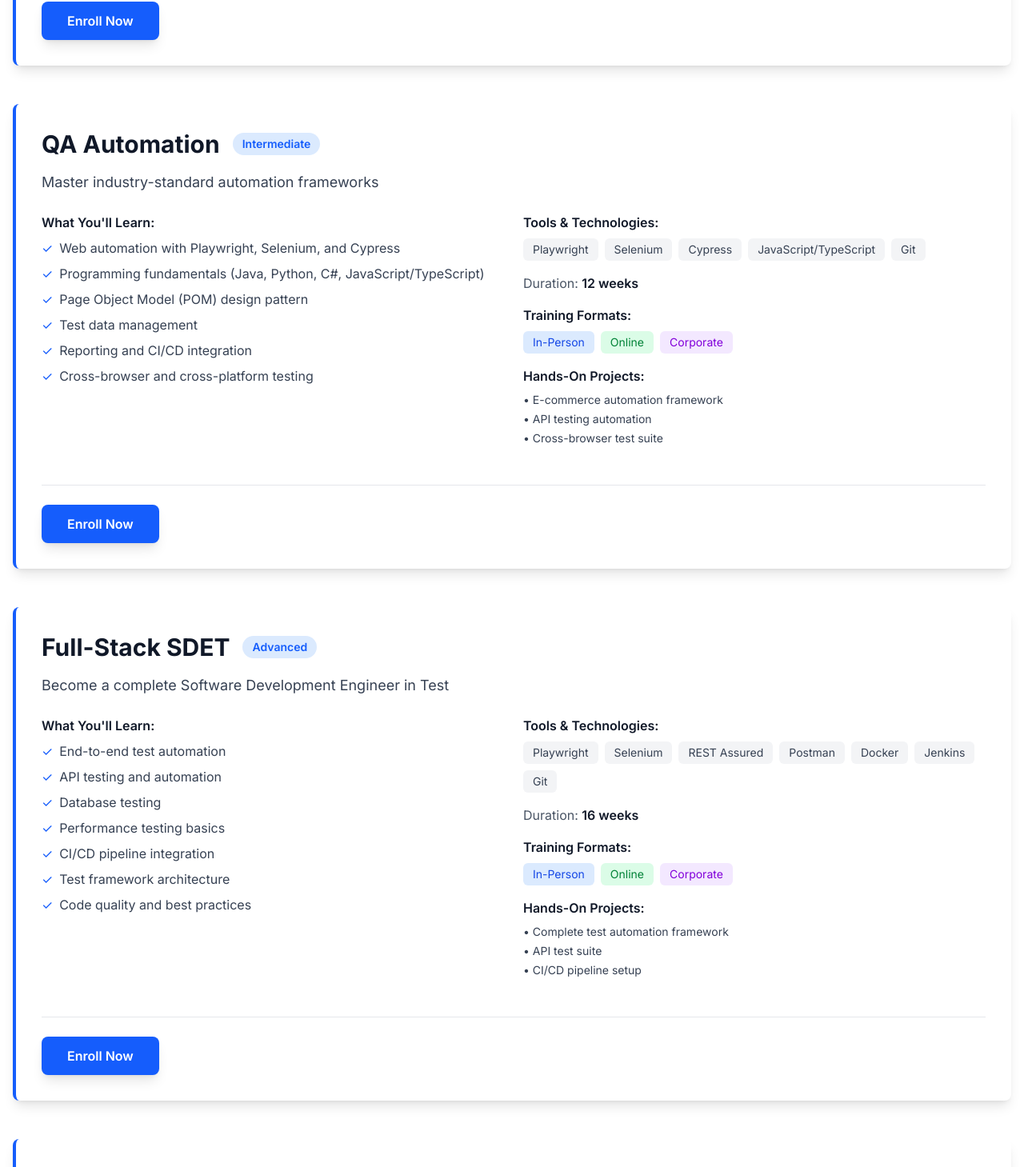
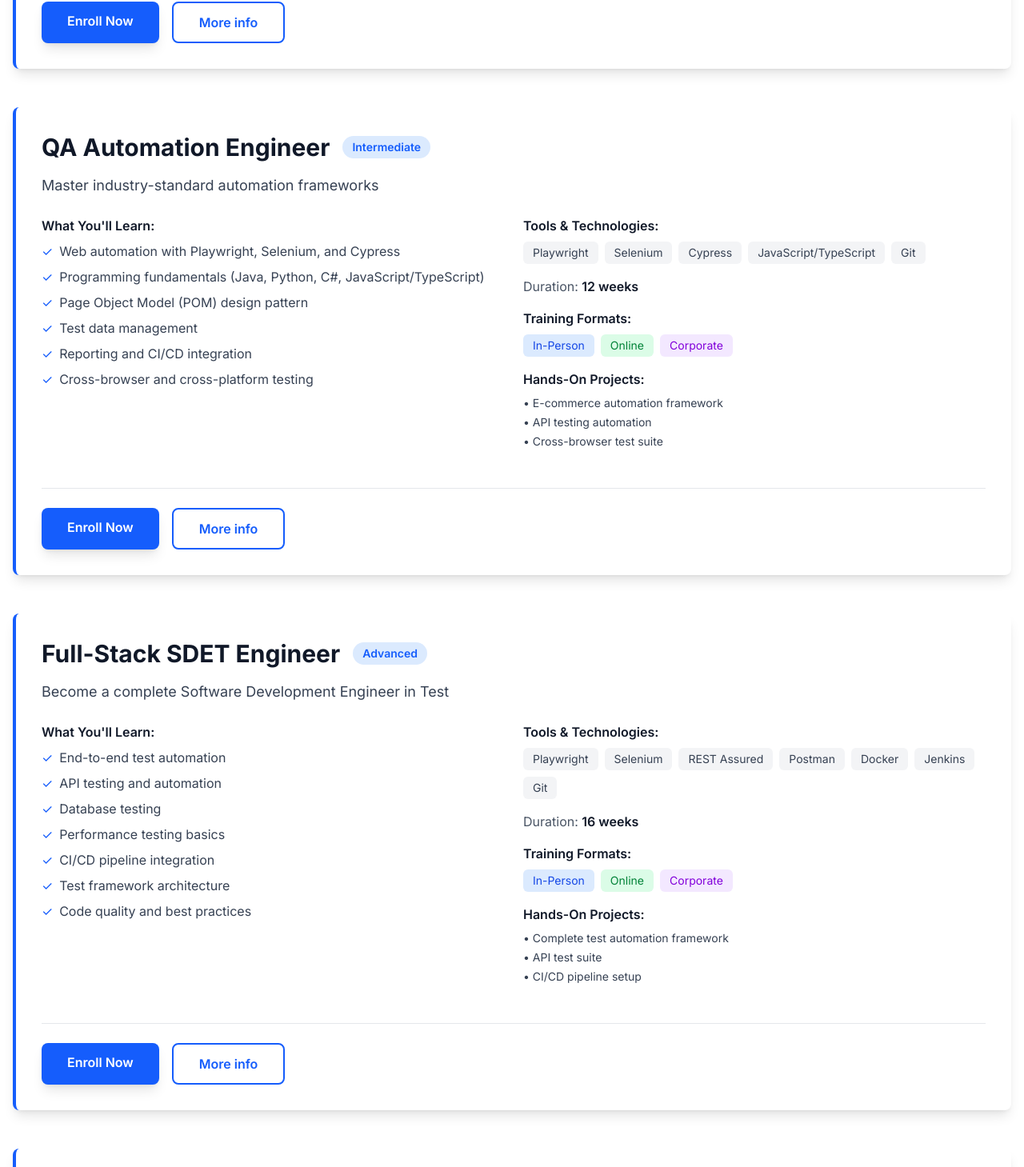
Before and after one commit to gits5213/gitsics-website, a Next.js app: page /courses in a window 1280 px wide. Shown: the part 1399-2858 px from the top of the page at 80% size. Built offline with nearby package versions, Linux system fonts and the light colour scheme.

Commit message:
updated courses

```diff
--- a/app/components/Footer.tsx
+++ b/app/components/Footer.tsx
@@ -44,17 +44,17 @@ export default function Footer() {
               <li><Link href="/staffing" className="hover:text-white transition">Staffing Solutions</Link></li>
               <li>
                 <a href="https://gits5213.github.io/gits/" target="_blank" rel="noopener noreferrer" className="hover:text-white transition">
-                  Educational Website
+                  Global I Tech Solutions University
+                </a>
+              </li>
+              <li>
+                <a href="https://mdszaman.com/" target="_blank" rel="noopener noreferrer" className="hover:text-white transition">
+                  Md Shahnewaz Zaman | Portfolio
                 </a>
               </li>
               <li>
                 <a href="http://visiblehomeinspections.com/" target="_blank" rel="noopener noreferrer" className="hover:text-white transition">
                   Visible Home Inspections LLC
-                </a>
-              </li>
-              <li>
-                <a href="https://mdszaman.com/" target="_blank" rel="noopener noreferrer" className="hover:text-white transition">
-                  Md Shahnewaz Zaman | Portfolio
                 </a>
               </li>
             </ul>
--- a/app/courses/page.tsx
+++ b/app/courses/page.tsx
@@ -35,7 +35,7 @@ const courses = [
   },
   {
     id: "qa-automation",
-    title: "QA Automation",
+    title: "QA Automation Engineer",
     description: "Master industry-standard automation frameworks",
     duration: "12 weeks",
     level: "Intermediate",
@@ -52,7 +52,7 @@ const courses = [
   },
   {
     id: "fullstack-sdet",
-    title: "Full-Stack SDET",
+    title: "Full-Stack SDET Engineer",
     description: "Become a complete Software Development Engineer in Test",
     duration: "16 weeks",
     level: "Advanced",
@@ -304,7 +304,39 @@ export default function Courses() {
                 </div>
               </div>
               <div className="mt-6 pt-6 border-t border-gray-200">
-                <CTAButton href="/enroll" text="Enroll Now" />
+                <div className="flex flex-col sm:flex-row gap-4">
+                  <CTAButton href="/enroll" text="Enroll Now" />
+                  {course.id === "qa-manual" && (
+                    <a
+                      href="https://gitsuniversity.org/courses/manual/"
+                      target="_blank"
+                      rel="noopener noreferrer"
+                      className="px-8 py-3 rounded-lg font-semibold transition-all duration-200 inline-block text-center border-2 border-blue-600 text-blue-600 hover:bg-blue-600 hover:text-white"
+                    >
+                      More info
+                    </a>
+                  )}
+                  {course.id === "qa-automation" && (
+                    <a
+                      href="https://gitsuniversity.org/courses/automation/"
+                      target="_blank"
+                      rel="noopener noreferrer"
+                      className="px-8 py-3 rounded-lg font-semibold transition-all duration-200 inline-block text-center border-2 border-blue-600 text-blue-600 hover:bg-blue-600 hover:text-white"
+                    >
+                      More info
+                    </a>
+                  )}
+                  {course.id === "fullstack-sdet" && (
+                    <a
+                      href="https://gitsuniversity.org/courses/sdet-roadmap/"
+                      target="_blank"
+                      rel="noopener noreferrer"
+                      className="px-8 py-3 rounded-lg font-semibold transition-all duration-200 inline-block text-center border-2 border-blue-600 text-blue-600 hover:bg-blue-600 hover:text-white"
+                    >
+                      More info
+                    </a>
+                  )}
+                </div>
               </div>
             </div>
           ))}
--- a/next.config.ts
+++ b/next.config.ts
@@ -1,4 +1,5 @@
 import type { NextConfig } from "next";
+import path from "path";
 
 const isProd = process.env.NODE_ENV === "production";
 // Only use basePath for GitHub Pages, not for custom domain
@@ -11,6 +12,9 @@ const nextConfig: NextConfig = {
     unoptimized: true,
   },
   trailingSlash: true,
+  turbopack: {
+    root: path.resolve(process.cwd()),
+  },
   ...(basePath && {
     basePath: basePath,
     assetPrefix: basePath,
```
